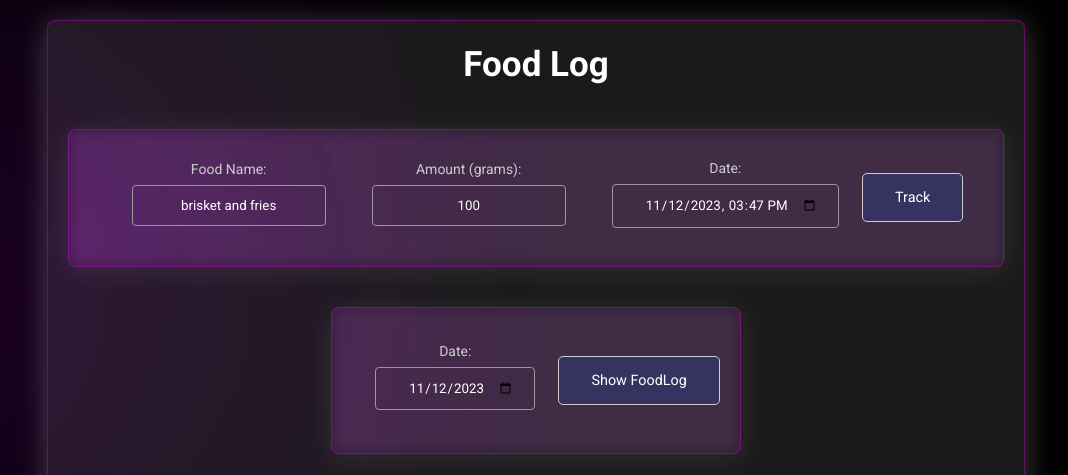
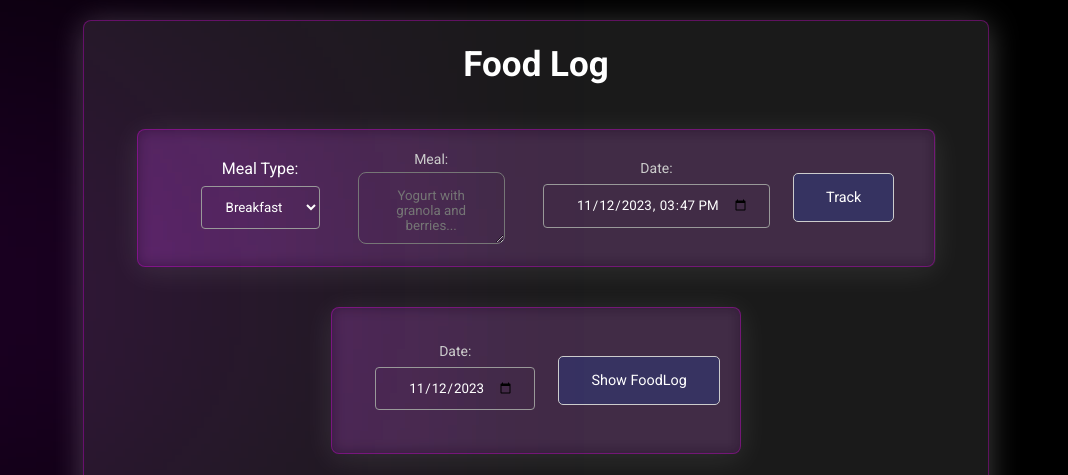
Before and after one commit to ManLykArham/Calorie-Tracker, a PHP site: page /foodLogWebPage.php in a window 1280 px wide; the page is wider, and only the part inside the window is pictured. Shown: the top 475 px of that part, without its empty margins (104-1172 px from the left). Run offline with PHP 8.4, Linux system fonts and the light colour scheme; the visitor is signed in with stand-in values (Sample User, id 1); data that the repository does not hold is empty.

Commit message:
Added dropdown menus, (exercise) & changed html structure (food)

```diff
--- a/CSS/Calories.css
+++ b/CSS/Calories.css
@@ -74,7 +74,8 @@ p {
 input[type="text"],
 input[type="date"],
 input[type="time"],
-input[type="datetime-local"] {
+input[type="datetime-local"],
+.mealSelector {
     width: auto;
     padding: 12px 20px;
     margin: 8px;
@@ -82,13 +83,14 @@ input[type="datetime-local"] {
     border: 1px solid #ccc;
     border-radius: 4px;
     box-sizing: border-box;
-    box-sizing: border-box;
     outline: none;
     border: none;
     background-color: transparent;
     color: #fff;
     border: 1px solid #999;
     transition: all 0.275s ease;
+    overflow-wrap: break-word;
+    word-wrap: break-word;
 }
 
 input[type="text"]:hover,
@@ -98,8 +100,15 @@ input[type="date"]:focus,
 input[type="time"]:hover,
 input[type="time"]:focus,
 input[type="datetime-local"]:hover,
-input[type="datetime-local"]:focus {
+input[type="datetime-local"]:focus,
+.mealSelector:hover,
+.mealSelector:focus {
     border-color: #9f76f6;
+}
+
+option {
+    background-color: #300450;
+    border-radius: none;
 }
 
 
@@ -165,6 +174,15 @@ input[type="datetime-local"]:focus {
 
 .meal-dropdown-item:hover {
     background: radial-gradient( circle, rgba(235, 0, 255, 0.8) 0%, rgba(188, 111, 255, 0.8) 51%, rgba(93, 0, 255, 0.8) 100%);
+}
+
+.mealDiv {
+    display: flex;
+    justify-content: center;
+    align-items: center;
+    flex-direction: column;
+    flex-wrap: wrap;
+    margin: 15px;
 }
 
 .exerciseApi {
@@ -305,6 +323,22 @@ input[type="datetime-local"]:focus {
     border: 1px solid color-mix( in hsl shorter hue, rgba(255, 0, 0, 0.3) 100%, rgba(0, 0, 255, 0.3) 100%);
 }
 
+textarea {
+    margin-top: 5px;
+    padding: 15px;
+    width: 9vw;
+    height: 5vh;
+    background-color: transparent;
+    color: white;
+    border-radius: 8px;
+    text-align: center;
+}
+
+textarea:hover {
+    border: 1px solid #9f76f6;
+    transition: all 0.275s ease;
+}
+
 .listItem {
     margin: 8px;
 }
--- a/JS/foodValidation.js
+++ b/JS/foodValidation.js
@@ -1,23 +1,23 @@
-function validateMealInputs(mealName, mealAmount) {
+function validateMealInputs(mealName) {
 
     //console.log(exType.length, exDuration, usrWeight);
 
 
-    const regexString = /^[a-zA-Z\s]+$/;
-    const regexDecimalNumber = /^([1-9]\d*)(.\d+)?$/;
+    const regexString = /^[a-zA-Z0-9\s,.]+$/;
+    //const regexDecimalNumber = /^([1-9]\d*)(.\d+)?$/;
 
     console.log(typeof mealName);
     const testName = regexString.test(mealName);
     console.log("testMealName = " + testName);
-    const testAmount = regexDecimalNumber.test(mealAmount);
+    //const testAmount = regexDecimalNumber.test(mealAmount);
 
     if (!testName) {
         alert("Type a proper meal name :)");
-    } else if (!testAmount) {
-        alert("Type a proper meal amount :)");
-    } else if (mealAmount > 999.99) {
-        alert("Maximum amount: 999.99 grams");
-    } else if (testName && testAmount) {
+        // } else if (!testAmount) {
+        //     alert("Type a proper meal amount :)");
+        // } else if (mealAmount > 999.99) {
+        //     alert("Maximum amount: 999.99 grams");
+    } else if (testName) {
         return true;
     } else {
         alert("Please try again");
@@ -25,13 +25,12 @@ function validateMealInputs(mealName, mealAmount) {
     }
 }
 
-async function fetchRequestToAPIMeal(mealName, mealAmount, date) {
-    let food = mealAmount + "g " + "" + mealName;
-    let caloriesGained;
-    console.log(food);
+async function fetchRequestToAPIMeal(mealType, mealName, date) {
+    //let food = mealAmount + "g " + "" + mealName;
+    console.log(mealName);
 
     const apiKey = 'uqvXuwvG+dMRJNNvCK/eDw==MSB3hIFeNEbBSWx3';
-    const url = "https://api.api-ninjas.com/v1/nutrition?query=" + food;
+    const url = "https://api.api-ninjas.com/v1/nutrition?query=" + mealName;
     try {
         const response = await fetch(url, {
             method: "GET",
@@ -48,7 +47,7 @@ async function fetchRequestToAPIMeal(mealName, mealAmount, date) {
             data.forEach(foodItem => {
                 totalCalories += foodItem.calories;
             });
-            return mealHMLRequest(mealName, mealAmount, totalCalories, date);
+            return mealHMLRequest(mealType, mealName, totalCalories, date);
 
         }
     } catch (error) {
@@ -57,14 +56,14 @@ async function fetchRequestToAPIMeal(mealName, mealAmount, date) {
     }
 }
 
-function mealHMLRequest(mealName, mealAmount, caloriesGained, date) {
+function mealHMLRequest(mealType, mealName, caloriesGained, date) {
     let meal = {
+        "type": mealType,
         "name": mealName,
-        "amount": mealAmount,
         "date": date,
         "caloriesGained": caloriesGained
     }
-
+    console.log(meal)
     fetch("../PHP/foodLog.php", {
             "method": "POST",
             "headers": {
@@ -89,13 +88,15 @@ function mealHMLRequest(mealName, mealAmount, caloriesGained, date) {
 document.getElementById('trackFoodBttnID').addEventListener("click", function(e) {
     e.preventDefault();
 
+    const mealType = document.getElementById("mealSelector").value;
+    console.log(mealType);
     const mealName = document.getElementById('mealName').value;
-    const mealAmount = document.getElementById('mealAmount').value;
+    //const mealAmount = document.getElementById('mealAmount').value;
     const date = document.getElementById('mealDateID').value;
     //const trackBttn = document.getElementById('trackFoodBttnID')
 
 
-    if (validateMealInputs(mealName, mealAmount) == true) {
-        fetchRequestToAPIMeal(mealName, mealAmount, date);
+    if (validateMealInputs(mealName) == true) {
+        fetchRequestToAPIMeal(mealType, mealName, date);
     }
 })
--- a/JSON/exerciseData.json
+++ b/JSON/exerciseData.json
@@ -14,5 +14,7 @@
     "football",
     "Hockey",
     "Skiing",
-    "body building"
+    "body building",
+    "Karate",
+    "Surfing"
 ]
--- a/PAGES/exerciseCaloriesWebPage.php
+++ b/PAGES/exerciseCaloriesWebPage.php
@@ -17,7 +17,6 @@ require '../PHP/checkLogIn.php';
 <body>
     <div class="container">
         <h1>Exercise Log</h1>
-
         <div class="divOrder">
             <form method="POST" action="../PHP/exerciseCalories.php">
                 <div class="exerciseApi">
@@ -32,7 +31,7 @@ require '../PHP/checkLogIn.php';
                         <label for="exerciseDuration">
                             <p>Duration (mins):</p>
                         </label>
-                        <input type="text" name="exerciseDuration" id="edID" placeholder="999">
+                        <input type="text" name="exerciseDuration" id="edID" placeholder="60">
                     </div>
                     <div class="userWeight">
                         <label for="userWeight ">
--- a/PAGES/foodLogWebPage.php
+++ b/PAGES/foodLogWebPage.php
@@ -18,23 +18,37 @@ require '../PHP/checkLogIn.php';
 <body>
     <div class="container">
         <h1>Food Log</h1>
-
         <div class="divOrder">
             <form method="POST" action="../PHP/foodLog.php">
                 <div class="exerciseApi">
+                    <div class="mealDiv">
+                    <label for="mealSelector">Meal Type:</label>
+                    <select class="mealSelector" id="mealSelector">
+                        <option value="breakfast">Breakfast</option>
+                        <option value="snack">Snack</option>
+                        <option value="lunch">Lunch</option>
+                        <option value="dinner">Dinner</option>
+                        <option value="meal">Meal</option>
+                    </select>
+                    </div>
                     <div class="exerciseType">
-                        <label for="exerciseType">
+                        <!-- <label for="exerciseType">
                             <p>Food Name:</p>
                         </label>
                         <input type="text" name="foodName" id="mealName" value="brisket and fries">
-                        <div id="mealDropdown" class="meal-dropdown"></div>
+                         -->
+                         <label for="exerciseType">
+                            <p>Meal:</p>
+                        </label>
+                         <textarea class="storedMealNameCSS" name="storedMealName" id="mealName" placeholder="Yogurt with granola and berries..."></textarea>
+                         <div id="mealDropdown" class="meal-dropdown"></div>
                     </div>
-                    <div class="exerciseDuration">
+                    <!-- <div class="exerciseDuration">
                         <label for="exerciseDuration">
                             <p>Amount (grams):</p>
                         </label>
                         <input type="text" name="foodAmount" id="mealAmount" value="100">
-                    </div>
+                    </div> -->
                     <div class="date">
                         <label for="date">
                             <p>Date:</p>
--- a/PHP/insertFoodDatabase.php
+++ b/PHP/insertFoodDatabase.php
@@ -1,6 +1,6 @@
 <?php
 
-function storeVariablesFood($foodName, $foodAmount, $caloriesGained, $DATE)
+function storeVariablesFood($foodType, $foodName, $caloriesGained, $DATE)
 {
     require '../PHP/dbConnection.php';
     session_start();
@@ -15,13 +15,13 @@ function storeVariablesFood($foodName, $foodAmount, $caloriesGained, $DATE)
     // Extract and format the time
     $time = date('H:i', $timestamp);
 
-    $sql = "INSERT INTO foodlog (userID, mealName, amountGrams, caloriesGained, logDate, logTime	) VALUES (?, ?, ?, ?, ?, ?)";
+    $sql = "INSERT INTO foodlog (userID, mealType, mealName, caloriesGained, logDate, logTime	) VALUES (?, ?, ?, ?, ?, ?)";
     $stmt = mysqli_stmt_init($conn);
     if (!mysqli_stmt_prepare($stmt, $sql)) {
         header("Location: ../PAGES/foodLogWebPage.php?error=sqlerror'insert'");
         exit();
     } else {
-        mysqli_stmt_bind_param($stmt, "isiiss", $userID, $foodName, $foodAmount, $caloriesGained, $date, $time);
+        mysqli_stmt_bind_param($stmt, "ississ", $userID, $foodType, $foodName, $caloriesGained, $date, $time);
         mysqli_stmt_execute($stmt);
         header("Location: ../PAGES/foodLogWebPage.php?success=mealadded");
         exit();
--- a/PHP/showFoodLog.php
+++ b/PHP/showFoodLog.php
@@ -5,7 +5,7 @@ session_start();
 $userID = $_SESSION['userID'];
 $showLog = $_POST['showLog'];
 
-$sql = "SELECT foodLogID, mealName, amountGrams, caloriesGained, logTime FROM foodlog WHERE userID=? AND logDate = ?";
+$sql = "SELECT foodLogID, mealType, mealName, caloriesGained, logTime FROM foodlog WHERE userID=? AND logDate = ?";
 $stmt = mysqli_stmt_init($conn);
 if (!mysqli_stmt_prepare($stmt, $sql)) {
     header("Location: foodLogWebPage.php?error=sqlerror-select");
--- a/SQL/calorieCounter - db - v2.sql
+++ b/SQL/calorieCounter - db - v2.sql
@@ -30,8 +30,8 @@ CREATE TABLE exerciseType (
 CREATE TABLE foodLog (
     foodLogID INT AUTO_INCREMENT PRIMARY KEY,
     userID INT,
+    mealType VARCHAR(255) NOT NULL,
     mealName VARCHAR(255) NOT NULL,
-    amountGrams DECIMAL (5, 2) NOT NULL,
     caloriesGained INT NOT NULL,
     logDate DATE NOT NULL,
     logTime TIME NOT NULL,
```
Also changed, not shown: JS/exerciseCalories.js (+77 -2 lines), JS/foodLogPHP.js (+70 -8 lines), JSON/mealData.json (added, +27 -0 lines), PHP/foodLog.php (+6 -4 lines).
